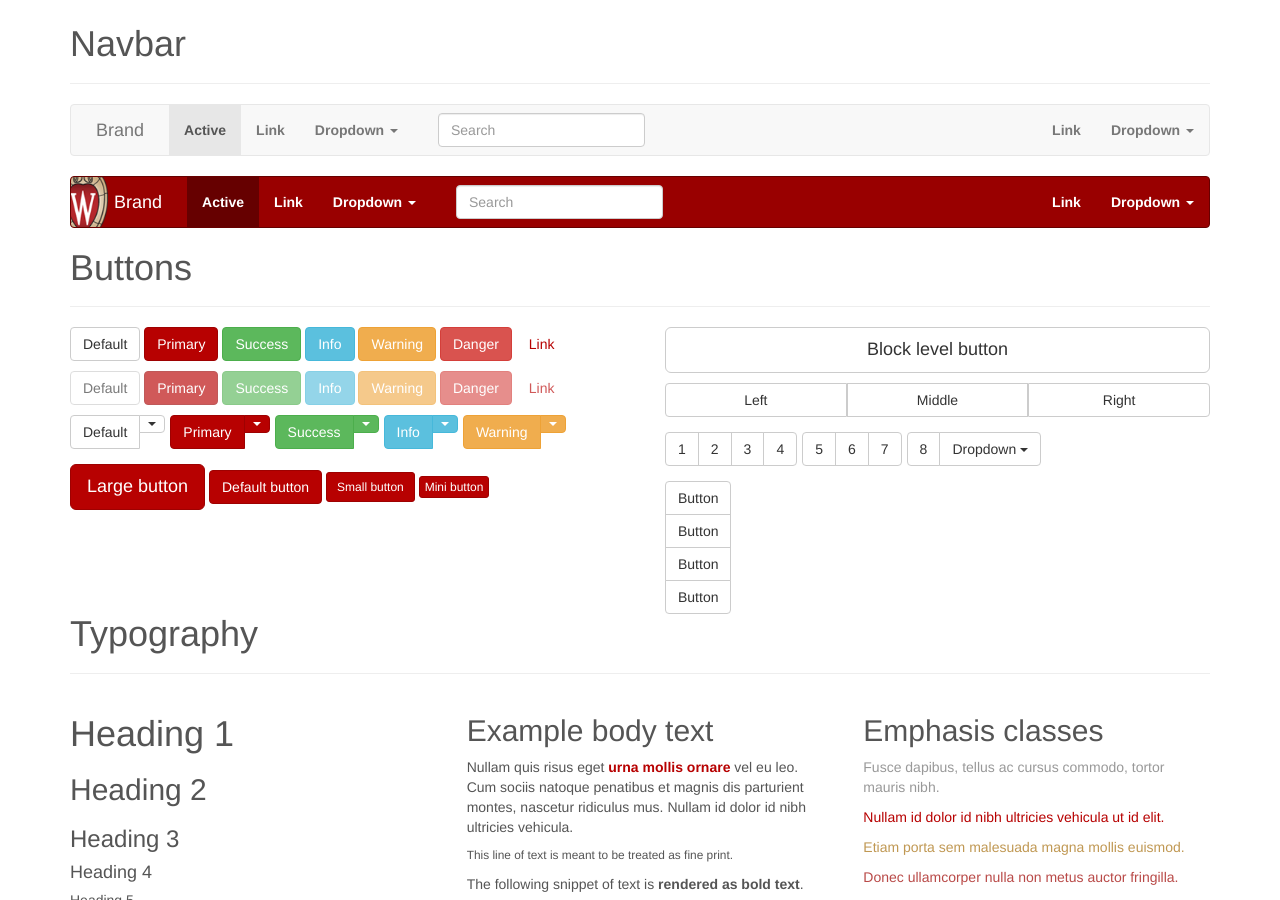
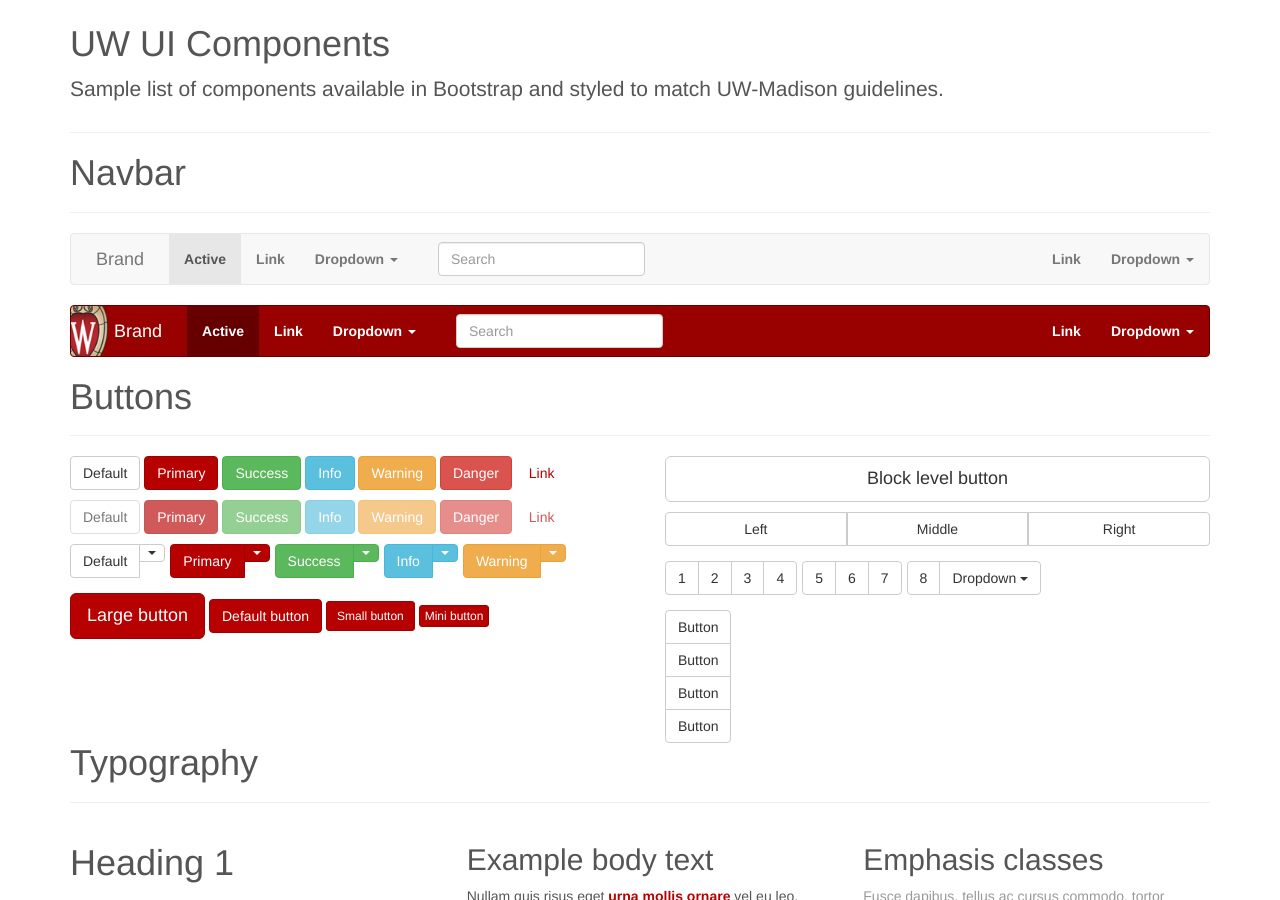
Before and after one commit to UWMadisonUcomm/uw-ui-toolkit, a Jekyll site: the page examples/web-ui-components/index.html, which Jekyll copies as it is, in a window 1280 px wide and 900 px high. Built offline with Jekyll 4.4.1, drawn with Linux system fonts in a browser that asks for light colours; nearby versions of some CDN libraries; library files that are not in the unit come from our copies; Markdown is read by kramdown in place of the engine named in the settings; a script that is not in the unit is left out.

Commit message:
add .page-header

```diff
--- a/examples/web-ui-components/index.html
+++ b/examples/web-ui-components/index.html
@@ -22,6 +22,16 @@
     <body>
 
       <div class="container">
+
+<div class="page-header" id="banner">
+        <div class="row">
+          <div class="col-xs-12">
+            <h1>UW UI Components</h1>
+            <p class="lead">Sample list of components available in Bootstrap and styled to match UW-Madison guidelines.</p>
+          </div>
+        </div>
+      </div>
+
 
       <!-- Navbar
       ================================================== -->
```
